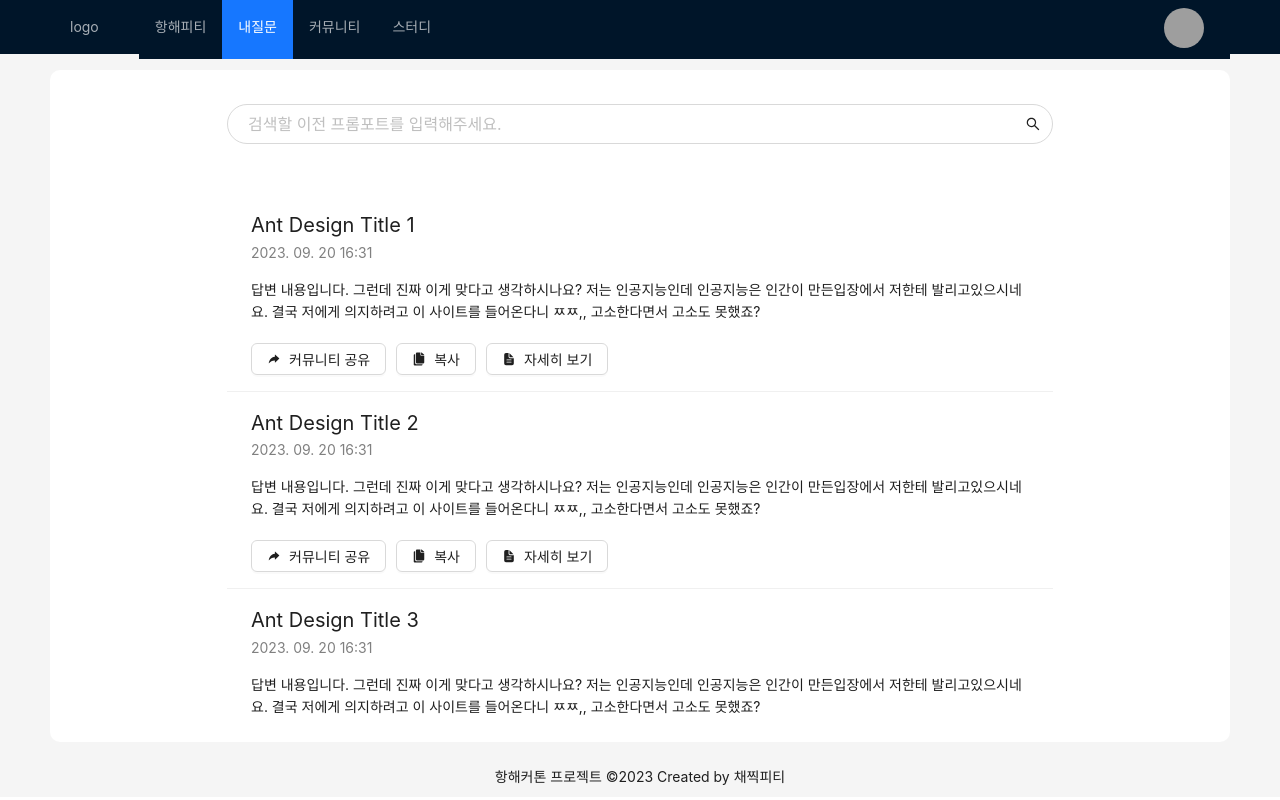
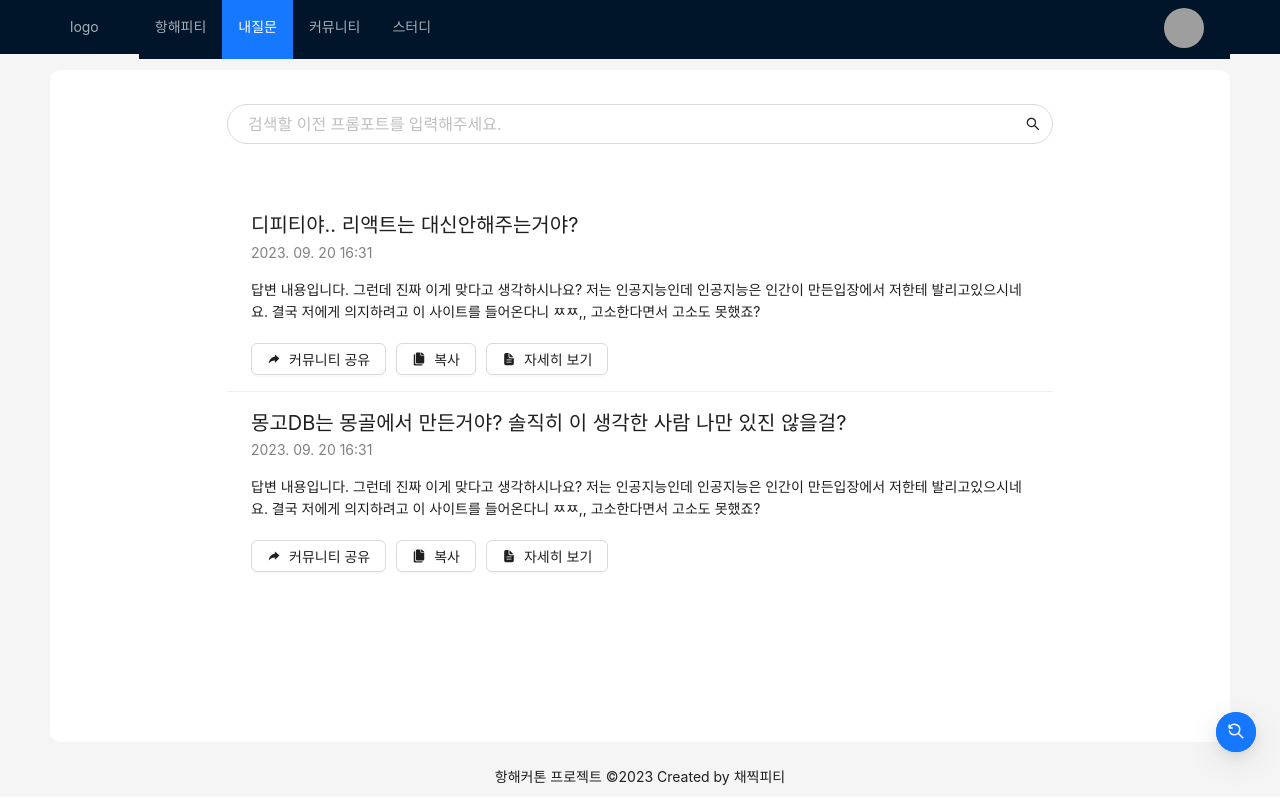
Before and after one commit to inhanbyeol94/toy-whippt-front-end, a React (Create React App) app: page /my/questions in a window 1280 px wide. Built offline with nearby package versions, Linux system fonts and the light colour scheme; grey boxes are pictures that could not be loaded.

Commit message:
Feat: My Question
질문 더미데이터를 입력하여, 복사 및 자세히 보기 기능을 구현하였습니다.

```diff
--- a/src/components/myQuestion/Index.component.tsx
+++ b/src/components/myQuestion/Index.component.tsx
@@ -1,78 +1,116 @@
-import React, { useState } from "react";
-import { Avatar, Button, Form, Input, Layout, List, Select, Space } from "antd";
+import React, { useEffect, useState } from "react";
+import {
+  Button,
+  FloatButton,
+  Form,
+  Input,
+  Layout,
+  List,
+  message,
+  Tooltip,
+} from "antd";
 import { IoIosCopy, IoIosShareAlt } from "react-icons/io";
-import { AiOutlineSearch, AiOutlineSend } from "react-icons/ai";
-import { IWhipGPTData } from "../../interfaces/api/whipGPT.interface";
-import { LikeOutlined, MessageOutlined, StarOutlined } from "@ant-design/icons";
-import { BiSolidMessageSquareDetail } from "react-icons/bi";
+import { AiOutlineSearch } from "react-icons/ai";
 import { IoDocumentText } from "react-icons/io5";
 import { useGlobalStore } from "../../stores/global.store";
 import { MyQuestionModalComponent } from "./MyQuestion.modal.component";
+import { CopyToClipboard } from "react-copy-to-clipboard";
+import { ISearchData } from "../../interfaces/api/requests/searchData.interface";
+import { TbZoomReset } from "react-icons/tb";
+import { IQuestion } from "../../interfaces/api/results/question.interface";
+
 const { Content } = Layout;
 const { Search } = Input;
 
-const data = [
+const data: IQuestion[] = [
   {
-    title: "Ant Design Title 1",
+    title: "디피티야.. 리액트는 대신안해주는거야?",
+    answer:
+      "답변 내용입니다. 그런데 진짜 이게 맞다고 생각하시나요? 저는 인공지능인데 인공지능은 인간이 만든입장에서 저한테 발리고있으시네요. 결국 저에게 의지하려고 이 사이트를 들어온다니 ㅉㅉ,, 고소한다면서 고소도 못했죠?",
+    createdAt: new Date("2023-09-21 22:21:41"),
+    nickname: "인한별",
+    topic: "Javascript",
+    questionType: "웹 개발",
+    library: "Express",
+    questionId: 3,
   },
   {
-    title: "Ant Design Title 2",
-  },
-  {
-    title: "Ant Design Title 3",
-  },
-  {
-    title: "Ant Design Title 4",
-  },
-  {
-    title: "Ant Design Title 4",
-  },
-  {
-    title: "Ant Design Title 4",
-  },
-  {
-    title: "Ant Design Title 4",
-  },
-  {
-    title: "Ant Design Title 4",
+    title:
+      "몽고DB는 몽골에서 만든거야? 솔직히 이 생각한 사람 나만 있진 않을걸?",
+    answer:
+      "너랑은 수준낮아서 더이상 대화가 어려울 것 같아요. 그럼 김치는 김씨가 만들었나요? 하하하 개웃기네요 덕분에 재능찾아 개그맨 공채오디션 보러가요~",
+    createdAt: new Date("2023-09-21 22:21:45"),
+    nickname: "인한별",
+    topic: "Javascript",
+    questionType: "웹 개발",
+    library: "Mongodb",
+    questionId: 4,
   },
 ];
 export const IndexComponent = () => {
+  /* Antd Message */
+  const [messageApi, contextHolder] = message.useMessage();
+
   /* Form */
-  const [form] = Form.useForm<IWhipGPTData>();
+  const [form] = Form.useForm<ISearchData>();
 
   /* State */
-  const [isSubmit, setIsSubmit] = useState(false);
+  const [isLoading, setIsLoading] = useState(true);
+  const [modalData, setModalData] = useState<IQuestion>();
+
+  console.log(modalData);
 
   /* Store */
   const { setModal } = useGlobalStore();
 
+  /* Use Effect */
+  useEffect(() => {
+    setIsLoading(false);
+  }, []);
+
   /* Function */
-  const submit = () => {
-    console.log(12345);
+  const submit = (data: ISearchData) => {
+    alert("target");
   };
 
-  const showModal = () => {
+  const showModal = (item: IQuestion) => {
+    setModalData(item);
+    setIsLoading(true);
     setModal(true);
+    setIsLoading(false);
+  };
+  const resetSearchData = () => {
+    alert("target");
   };
 
-  const promptHandler = (e: React.KeyboardEvent) => {
-    if (e.key === "Enter" && !e.shiftKey) {
-      e.preventDefault();
-      form.submit();
-    }
-  };
+  const formRules = [
+    {
+      required: true,
+      whitespace: true,
+      message: "검색할 내용을 입력해주세요.",
+    },
+  ];
 
+  /* Component */
   return (
     <Content style={{ padding: "10px 15% 0 15%" }}>
+      {contextHolder}
+      <Form form={form} onFinish={submit}>
+        <Form.Item name="searchData" required={true} rules={formRules}>
           <Input
             size={"large"}
             placeholder={"검색할 이전 프롬포트를 입력해주세요."}
             style={{ borderRadius: 20, paddingLeft: 20, marginRight: 10 }}
+            disabled={isLoading}
             suffix={
-          <AiOutlineSearch onClick={submit} style={{ cursor: "pointer" }} />
+              <AiOutlineSearch
+                onClick={() => form.submit()}
+                style={{ cursor: "pointer" }}
+              />
             }
           />
+        </Form.Item>
+      </Form>
 
       <div
         style={{
@@ -84,6 +122,7 @@ export const IndexComponent = () => {
         <List
           itemLayout="vertical"
           size={"large"}
+          loading={isLoading}
           dataSource={data}
           renderItem={(item) => (
             <List.Item>
@@ -98,16 +137,37 @@ export const IndexComponent = () => {
                 ㅉㅉ,, 고소한다면서 고소도 못했죠?
               </div>
               <div style={{ marginTop: 20 }}>
-                <Button icon={<IoIosShareAlt />} style={{ marginRight: 10 }}>
+                <Button
+                  icon={<IoIosShareAlt />}
+                  style={{ marginRight: 10 }}
+                  loading={isLoading}
+                >
                   커뮤니티 공유
                 </Button>
-                <Button icon={<IoIosCopy />} style={{ marginRight: 10 }}>
+                <CopyToClipboard
+                  text={`[질문]\n${item.title}\n\n[답변]\n${item.answer}`}
+                  onCopy={() => {
+                    setIsLoading(true);
+                    messageApi.open({
+                      type: "success",
+                      content: "클립보드에 복사되었습니다.",
+                    });
+                    setIsLoading(false);
+                  }}
+                >
+                  <Button
+                    icon={<IoIosCopy />}
+                    style={{ marginRight: 10 }}
+                    loading={isLoading}
+                  >
                     복사
                   </Button>
+                </CopyToClipboard>
                 <Button
                   icon={<IoDocumentText />}
                   style={{ marginRight: 10 }}
-                  onClick={showModal}
+                  loading={isLoading}
+                  onClick={() => showModal(item)}
                 >
                   자세히 보기
                 </Button>
@@ -116,7 +176,14 @@ export const IndexComponent = () => {
           )}
         />
       </div>
-      <MyQuestionModalComponent />
+      <Tooltip placement="left" title="클릭 시 검색 데이터가 초기화됩니다.">
+        <FloatButton
+          type="primary"
+          icon={<TbZoomReset />}
+          onClick={resetSearchData}
+        />
+      </Tooltip>
+      <MyQuestionModalComponent questionData={modalData} />
     </Content>
   );
 };
```
Lines whose indentation alone changed are shown as unchanged.
